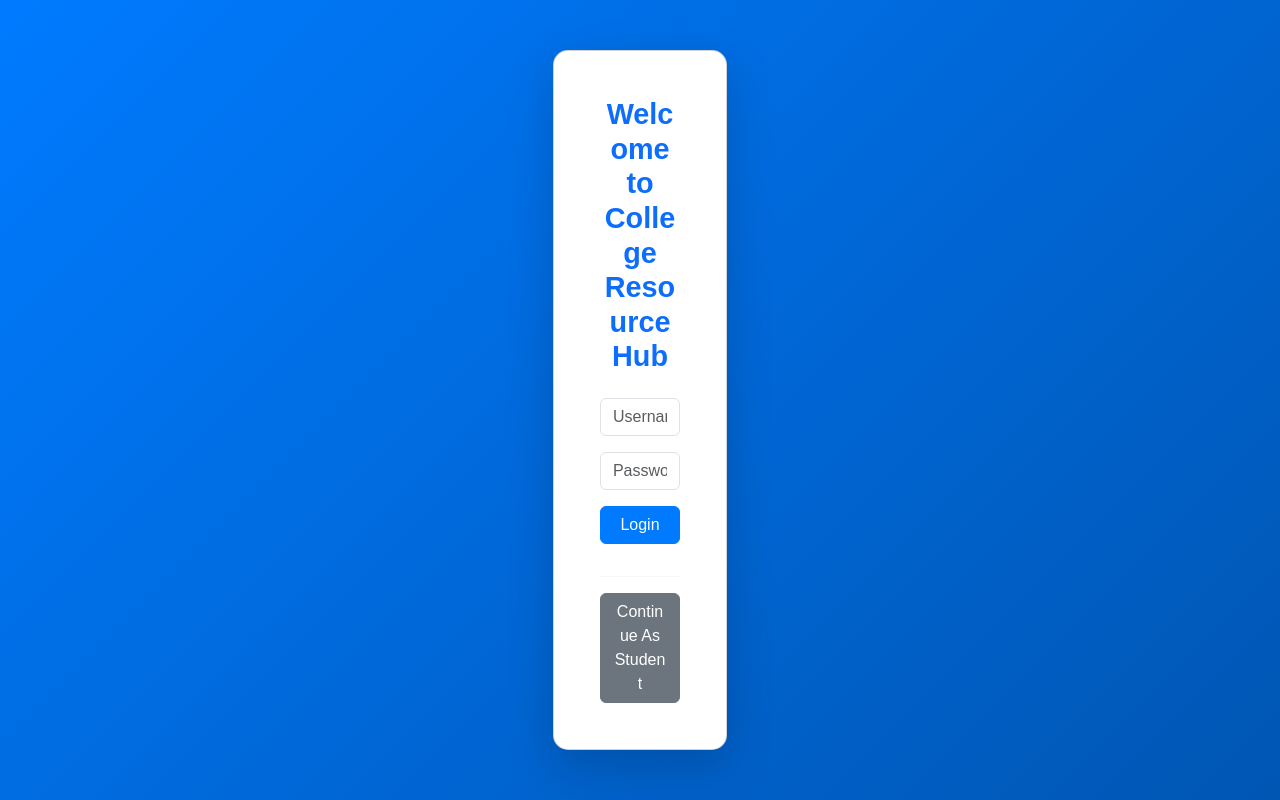
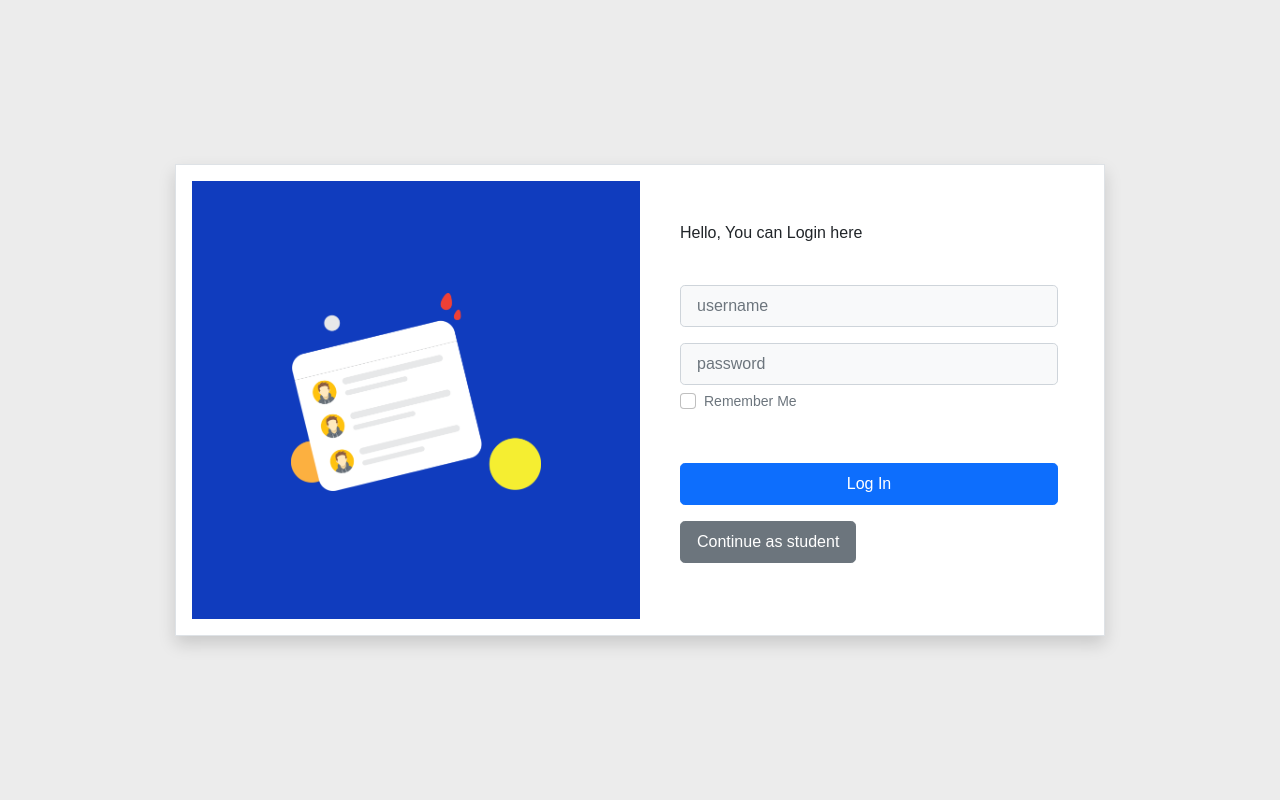
Before and after one commit to hazalkoom/college-E-library, a Django app: page / in a window 1280 px wide. Run offline with Django 5.2, Linux system fonts and the light colour scheme.

Commit message:
sec commit

```diff
--- a/cel/settings.py
+++ b/cel/settings.py
@@ -118,7 +118,10 @@ USE_TZ = True
 # https://docs.djangoproject.com/en/5.1/howto/static-files/
 
 STATIC_URL = 'static/'
-STATIC_ROOT = os.path.join(BASE_DIR, 'static')
+#STATIC_ROOT = os.path.join(BASE_DIR, 'static')
+STATICFILES_DIRS = [
+    BASE_DIR / "static",
+]
 
 # Default primary key field type
 # https://docs.djangoproject.com/en/5.1/ref/settings/#default-auto-field
--- /dev/null
+++ b/static/css/idk.css
@@ -0,0 +1,31 @@
+
+
+body{
+    font-family: 'poppins', sans-serif;
+    background: #ececec;
+}
+
+.box-area{
+    width: 930px;
+}
+
+.right-box{
+    padding: 40px 30px 40px 40px;
+}
+
+::placeholder{
+    font-size: 16px;
+}
+
+@media only screen and (max-width:768px){
+    .box-area{
+        margin: 0 10px;
+    }
+    .left-box{
+        height: 100px;
+        overflow: hidden;
+    }
+    .right-box{
+        padding: 20px;
+    }
+}
--- a/templates/login.html
+++ b/templates/login.html
@@ -1,36 +1,53 @@
-
 {% load static %}
 <!DOCTYPE html>
 <html lang="en">
 <head>
     <meta charset="UTF-8">
     <meta name="viewport" content="width=device-width, initial-scale=1.0">
+    <link href="https://cdn.jsdelivr.net/npm/bootstrap@5.0.2/dist/css/bootstrap.min.css" rel="stylesheet" integrity="sha384-EVSTQN3/azprG1Anm3QDgpJLIm9Nao0Yz1ztcQTwFspd3yD65VohhpuuCOmLASjC" crossorigin="anonymous">
+    <link href="{% static 'css/idk.css' %}" rel="stylesheet">
     <title>Login - College Website</title>
-    <!-- Bootstrap 5 CSS -->
-    <link href="https://cdn.jsdelivr.net/npm/bootstrap@5.3.0-alpha3/dist/css/bootstrap.min.css" rel="stylesheet">
-    <!-- Custom CSS -->
-    <link rel="stylesheet" href="{% static 'css/login.css' %}">
 </head>
 <body>
-    <div class="container-fluid login-container">
-        <div class="row justify-content-center align-items-center vh-100">
-            <div class="col-md-4 col-sm-8 col-10">
-                <div class="card shadow-lg">
-                    <div class="card-body text-center">
-                        <h2 class="card-title mb-4 text-primary">Welcome to College Resource Hub</h2>
-                        <form method="POST" action="{% url 'login' %}">
-                            {% csrf_token %}
-                            <div class="mb-3">
-                                <input type="text" name="username" class="form-control" placeholder="Username" required>
+    <!-- main container -->
+    <div class="container d-flex justify-content-center align-items-center min-vh-100">
+        <!-- login container -->
+        <div class="row border rounded-5 p-3 bg-white shadow box-area">
+            <!-- left box -->
+            <div class="col-md-6 rounded-4 d-flex justify-content-center align-items-center flex-column left-box" style="background: #103cbe;">
+                <div class="featured-image mb-3">
+                    <img src="{% static 'images/1.png' %}" class="img-fluid" style="width: 250px;">
+                </div>
+            </div>
+            <!-- right box -->
+            <div class="col-md-6 right-box">
+                <div class="row align-items-center">
+                    <div class="header-text mb-4">
+                        <p>Hello, You can Login here</p>
+                    </div>
+                    <form method="POST" action="{% url 'login' %}">
+                        {% csrf_token %}
+                        <div class="input-group mb-3">
+                            <input type="text" name="username" class="form-control form-control-lg bg-light fs-6" placeholder="username">
+                        </div>
+                        <div class="input-group mb-1">
+                            <input type="password" name="password" class="form-control form-control-lg bg-light fs-6" placeholder="password">
+                        </div>
+                        <div class="input-group mb-5 d-flex justify-content-between">
+                            <div class="form-check">
+                                <input type="checkbox" class="form-check-input" id="formCheck">
+                                <label for="formCheck" class="form-check-label text-secondary">
+                                    <small>Remember Me</small>
+                                </label>
                             </div>
-                            <div class="mb-3">
-                                <input type="password" name="password" class="form-control" placeholder="Password" required>
-                            </div>
-                            <button type="submit" class="btn btn-primary w-100 mb-3">Login</button>
-                        </form>
-                        <hr>
+                        </div>
+                        <div class="input-group mb-3">
+                            <button type="submit" class="btn btn-lg btn-primary w-100 fs-6">Log In</button>
+                        </div>
+                    </form>
+                    <div class="input-group mb-3">
                         <a href="{% url 'home' %}">
-                            <button class="btn btn-secondary w-100" id="continue-btn">Continue As Student</button>
+                            <button class="btn btn-lg btn-secondary w-100 fs-6">Continue as student</button>
                         </a>
                     </div>
                 </div>
@@ -38,9 +55,5 @@
         </div>
     </div>
 
-    <!-- Bootstrap 5 JS -->
-    <script src="https://cdn.jsdelivr.net/npm/bootstrap@5.3.0-alpha3/dist/js/bootstrap.bundle.min.js"></script>
-    <!-- Custom JS -->
-    <script src="{% static 'js/login.js' %}"></script>
 </body>
 </html>
--- a/website/urls.py
+++ b/website/urls.py
@@ -13,6 +13,8 @@ urlpatterns = [
 
     # pages for admins
     path('upload/', views.upload_page, name='upload'),
+    path('upload/book/', views.upload_book, name='upload_book'),
+    path('upload/lecture/', views.upload_lecture, name='upload_lecture'),
     path('logout/', views.logout_view, name='logout'),  # This is the logout URL
     path('delete/<str:item_type>/<int:item_id>/', views.delete_item, name='delete_item'),
     path('edit/<str:item_type>/<int:item_id>/', views.edit_item, name='edit_item'),
--- a/website/views.py
+++ b/website/views.py
@@ -4,7 +4,7 @@ from .models import Books, Lectures, Subject
 from .forms import BookUploadForm, LectureUploadForm
 from django.contrib.admin.views.decorators import staff_member_required
 from django.contrib.auth.forms import AuthenticationForm
-
+from django.contrib import messages
 
 
 # Create your views here.
@@ -66,25 +66,27 @@ def lectures(request):
 
 @staff_member_required
 def upload_page(request):
-    # Instantiate forms
+    # Initialize empty forms
     book_form = BookUploadForm()
     lecture_form = LectureUploadForm()
 
+    # Handle POST request for book or lecture form submission
     if request.method == 'POST':
-        if 'book_submit' in request.POST:  # Check if the book form is submitted
+        if 'book_submit' in request.POST:
             book_form = BookUploadForm(request.POST, request.FILES)
             if book_form.is_valid():
                 book_form.save()
-                print("Book uploaded successfully")  # Debug message
-                return redirect('upload')  # Redirect to the upload page after success
-        elif 'lecture_submit' in request.POST:  # Check if the lecture form is submitted
+                messages.success(request, 'Book uploaded successfully.')
+                return redirect('upload_page')  # Redirect after success
+
+        elif 'lecture_submit' in request.POST:
             lecture_form = LectureUploadForm(request.POST, request.FILES)
             if lecture_form.is_valid():
                 lecture_form.save()
-                print("Lecture uploaded successfully")  # Debug message
-                return redirect('upload')  # Redirect to the upload page after success
+                messages.success(request, 'Lecture uploaded successfully.')
+                return redirect('upload_page')  # Redirect after success
 
-    # If the request is GET or form is invalid, render the page with the forms
+    # Render page with both forms
     return render(request, 'upload.html', {
         'book_form': book_form,
         'lecture_form': lecture_form,
@@ -126,3 +128,28 @@ def edit_item(request, item_type, item_id):
         form = form_class(instance=item)
 
     return render(request, 'edit_item.html', {'form': form, 'item': item, 'item_type': item_type})
+
+@staff_member_required
+def upload_book(request):
+    if request.method == 'POST':
+        form = BookUploadForm(request.POST, request.FILES)
+        if form.is_valid():
+            form.save()
+            messages.success(request, 'Book uploaded successfully.')
+            return redirect('upload')  # Redirect back to the upload page
+    else:
+        form = BookUploadForm()
+    return render(request, 'upload.html', {'book_form': form, 'lecture_form': LectureUploadForm()})
+
+
+@staff_member_required
+def upload_lecture(request):
+    if request.method == 'POST':
+        form = LectureUploadForm(request.POST, request.FILES)
+        if form.is_valid():
+            form.save()
+            messages.success(request, 'Lecture uploaded successfully.')
+            return redirect('upload')  # Redirect back to the upload page
+    else:
+        form = LectureUploadForm()
+    return render(request, 'upload.html', {'lecture_form': form, 'book_form': BookUploadForm()})
```
Also changed, not shown: templates/upload.html (+23 -4 lines), db.sqlite3, static/css/styles.css (renamed from static/css/style.css), static/images/1.png (added), 3 other files.
